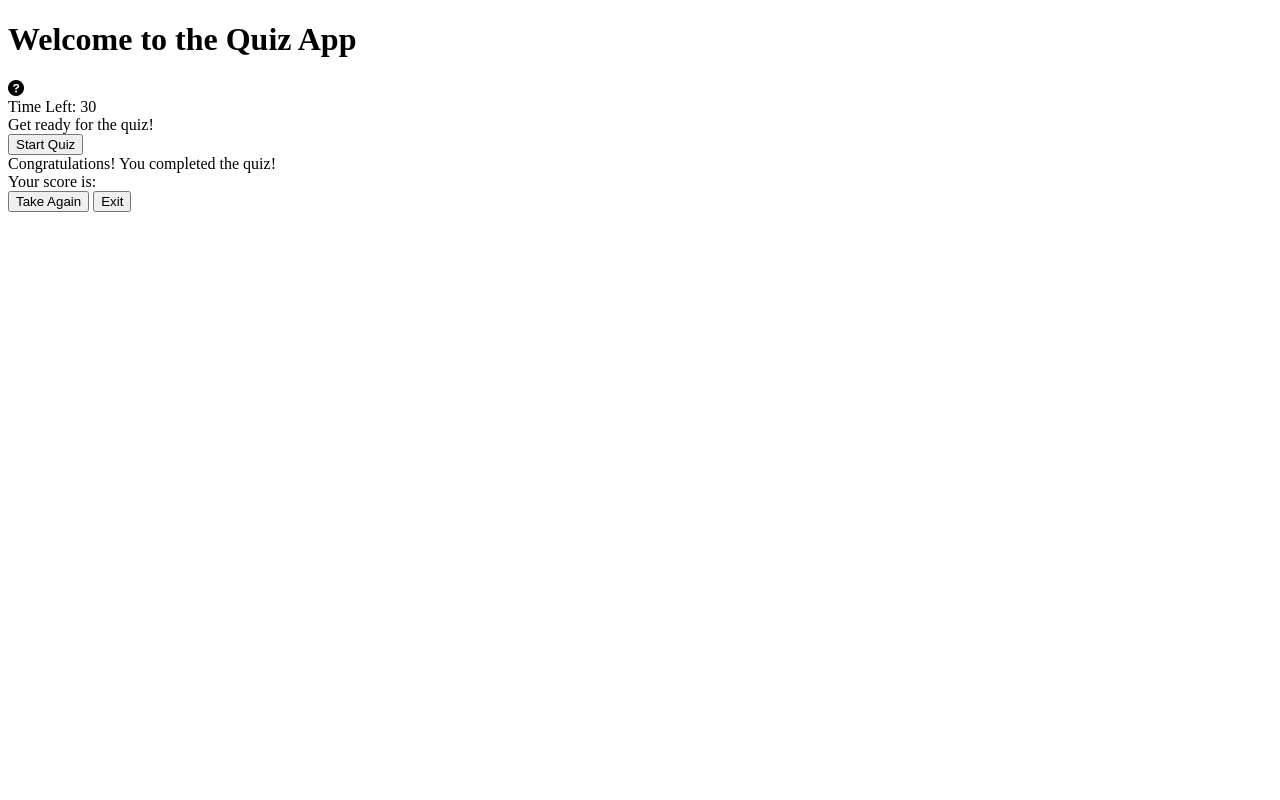
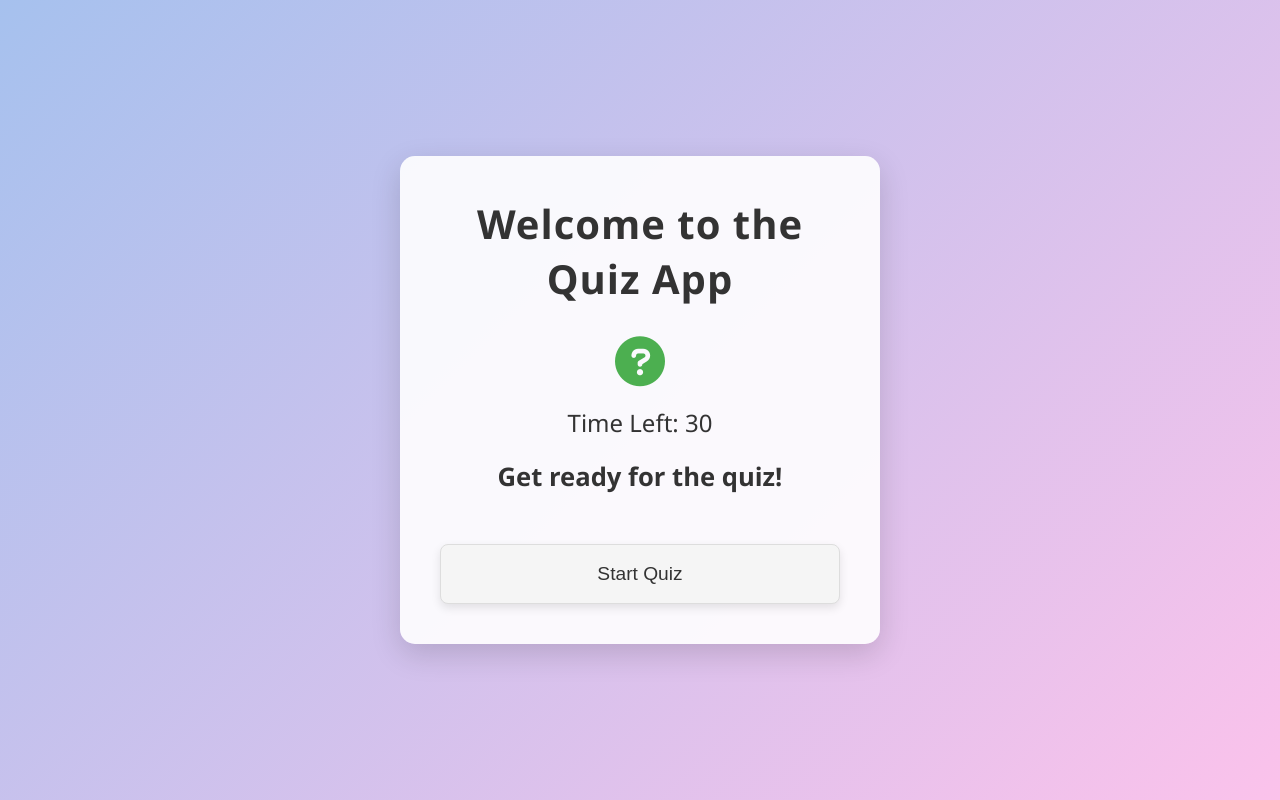
Before and after one commit to Jannatul-76/final-quiz-app, a plain HTML site: page index.html in a window 1280 px wide. Drawn offline with Linux system fonts and the light colour scheme.

Commit message:
first commit

```diff
--- a/inddex.html
+++ b/index.html
@@ -6,7 +6,7 @@
     <meta name="viewport" content="width=device-width, initial-scale=1.0">
     <title>Quiz App</title>
     <link rel="stylesheet" href="https://cdnjs.cloudflare.com/ajax/libs/font-awesome/6.0.0-beta3/css/all.min.css">
-
+    <link rel="stylesheet" href="style.css">
 </head>
 
 <body>
@@ -37,7 +37,7 @@
         <button class="exit-btn" onclick="exitQuiz()">Exit</button>
     </div>
 
-
+   <script src="./script.js"></script>
 </body>
 
 </html>
```
